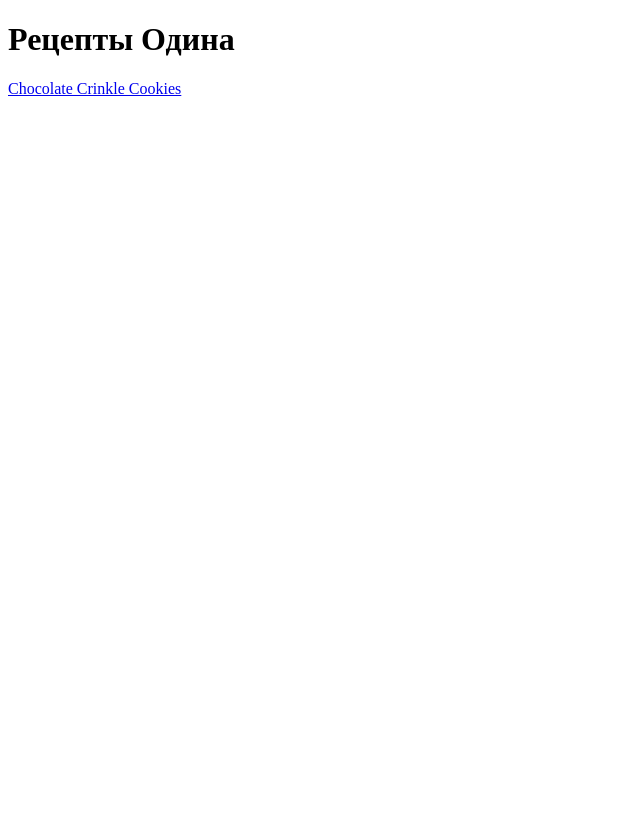
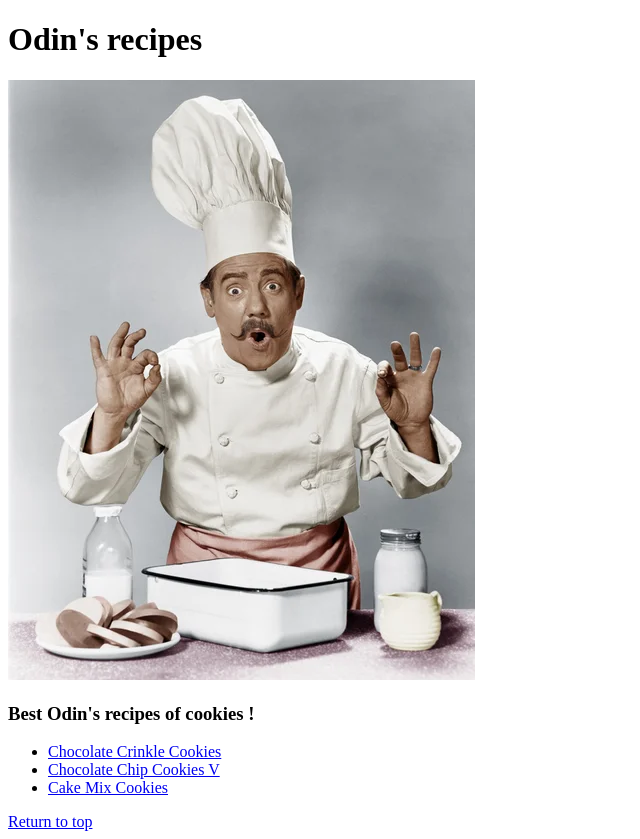
Before and after one commit to padawan009/hivebootcamp-recipes, a plain HTML site: page index.html in a window 1280 px wide. Shown: the whole page, without its empty margins (0-640 px from the left). Before the commit the page ends 800 px from the top, so only its background shows below. Drawn offline with Linux system fonts and the light colour scheme.

Commit message:
adding some links to main file

```diff
--- a/index.html
+++ b/index.html
@@ -6,7 +6,14 @@
     <title>Document</title>
 </head>
 <body>
-    <h1>Рецепты Одина</h1>
-    <a href="recipes/chocolateCookies.html">Chocolate Crinkle Cookies</a>
+    <h1>Odin's recipes</h1>
+    <img src="./recipes/baker.jpg" alt="vintage baker's photo">
+    <h3>Best Odin's recipes of cookies !</h3>
+    <ul>
+    <li><a href="recipes/chocolateCookies.html">Chocolate Crinkle Cookies</a> </li>
+    <li><a href="recipes/chocolateChipCookies.html">Chocolate Chip Cookies V</a></li>
+    <li><a href="./recipes/cakeMixCookies.html">Cake Mix Cookies</a></li>
+</ul>
+<a href="./index.html">Return to top</a>
 </body>
 </html>
```
